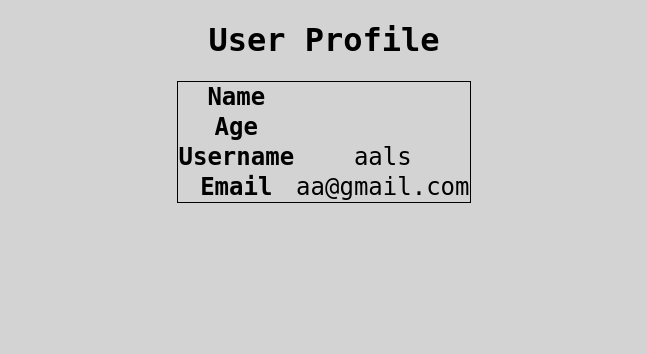
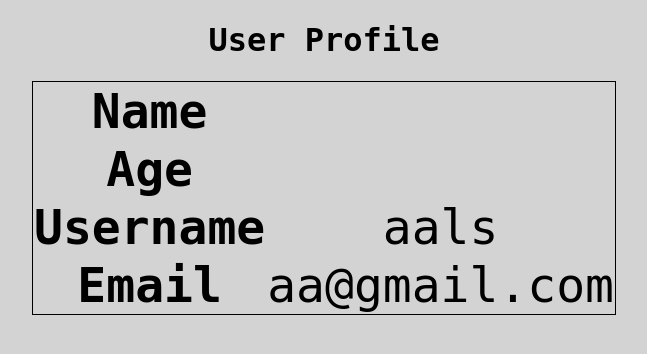
Before and after one commit to aals02/film-django, a Django app: template templates/listfilm.html in a window 1280 px wide. Shown: the top 354 px of the page, without its empty margins (316-963 px from the left). Run offline with Django 5.2, Linux system fonts and the light colour scheme; the template is opened without the code that fills it: values that come from a table or form of the project are taken from there, others are empty; data comes from the database, SQL or seed files in the repository.

Commit message:
Update listfilm.html

```diff
--- a/templates/listfilm.html
+++ b/templates/listfilm.html
@@ -6,7 +6,7 @@
     <style>
         body {text-align: center; font-size: medium; background-color: lightgrey; font-family: Monospace, Helvetica; color: black;}
         table {border: 1px solid black; border-collapse: collapse; margin: auto;}
-        th, td {font-size: x-large;}
+        th, td {font-size: xxx-large;}
     </style>
 </head>
 <body>
```
